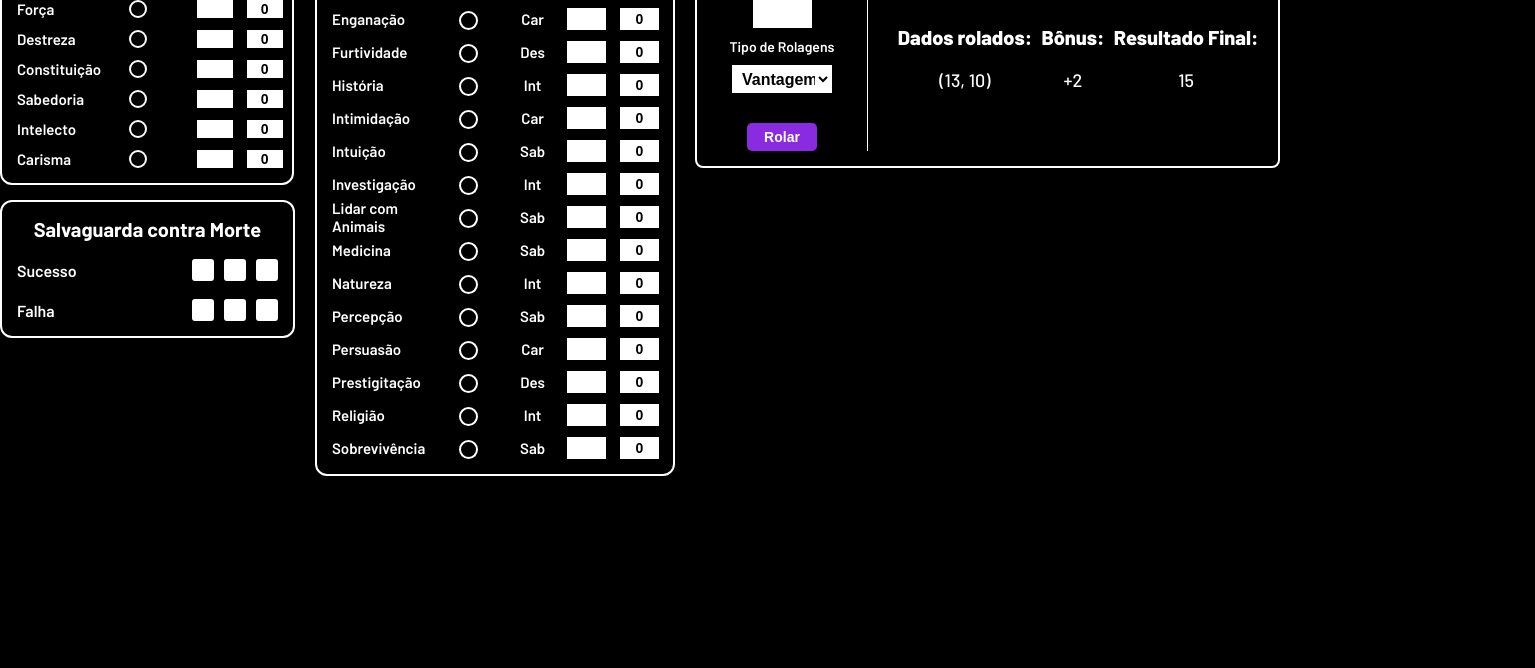
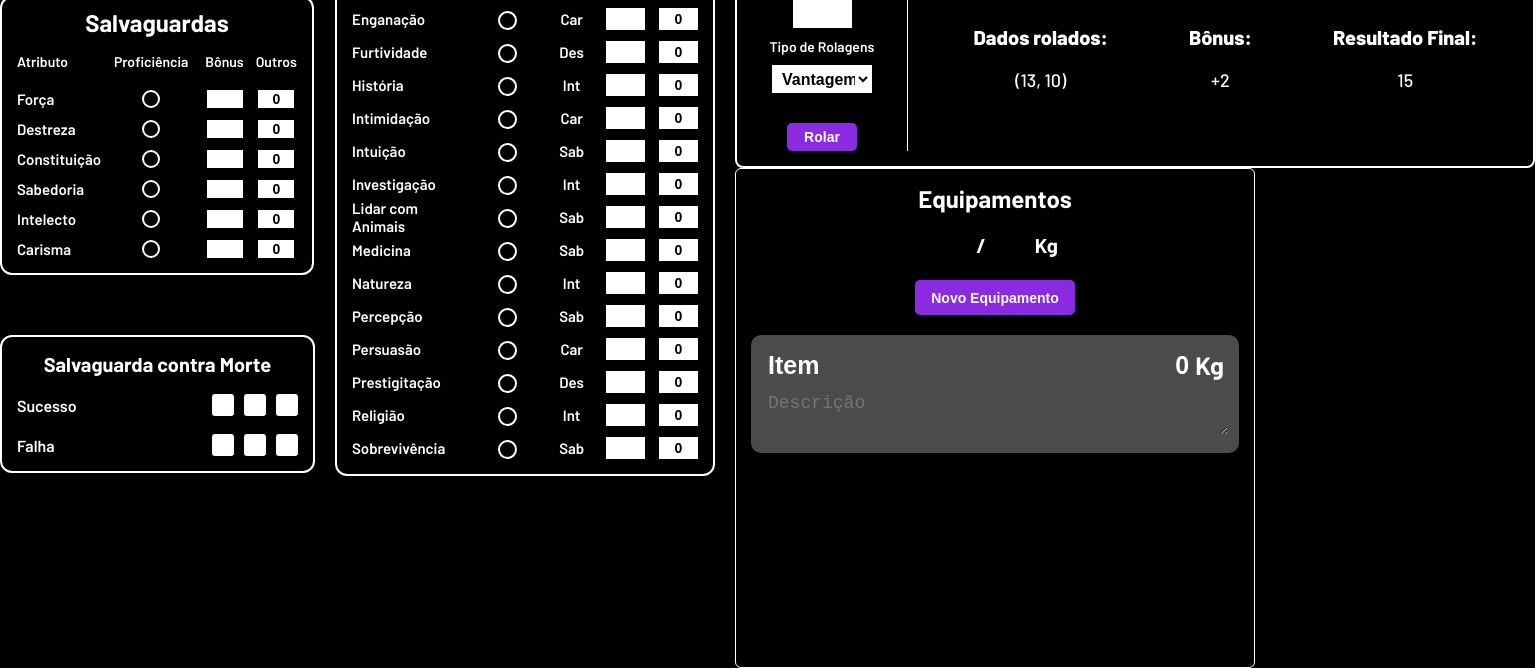
Before and after one commit to MuriloLeon/dragons_sheet, a website: page public/ficha_personagem.html in a window 1280 px wide. Shown: the part 713-1381 px from the top of the page, 1535 px wide, since content can reach past the window. Before the commit the page ends 1189 px from the top, so only its background shows below. Drawn offline with Linux system fonts and the light colour scheme; a web font is replaced by a local one.

Commit message:
Primeiras mudanças no Back-End

```diff
--- a/app.js
+++ b/app.js
@@ -15,6 +15,7 @@ var HOST_APP = process.env.APP_HOST;
 
 var app = express();
 
+var fihcaRouter = require("./src/routes/ficha")
 var indexRouter = require("./src/routes/index");
 var usuarioRouter = require("./src/routes/usuarios");
 var avisosRouter = require("./src/routes/avisos");
@@ -29,6 +30,7 @@ app.use(express.static(path.join(__dirname, "public")));
 app.use(cors());
 
 app.use("/", indexRouter);
+app.use("/ficha", fihcaRouter);
 app.use("/usuarios", usuarioRouter);
 app.use("/avisos", avisosRouter);
 app.use("/medidas", medidasRouter);
--- a/public/css/ficha.css
+++ b/public/css/ficha.css
@@ -359,14 +359,14 @@
 .canto-esquerdo{
   display: flex;
   flex-direction: column;
-  gap: 15px;
+  gap: 60px;
 }
 
 .bonusProficiencia,
 .percepcaoPassiva{
   border: 2px solid #fff;
   border-radius: 10px;
-  width: 290px;
+  width: 310px;
   height: 45px;
   display: flex;
   align-items: center;
@@ -415,7 +415,7 @@
 /* ========================= */
 
 .salvaguardas{
-  width: 260px;
+  width: 280px;
 
   border: 2px solid white;
   border-radius: 12px;
@@ -458,8 +458,12 @@
   gap: 12px;
 }
 
+.colunaAtributos{
+  gap: 12px;
+}
+
 .colunaProficiencia{
-    margin-right: 20px;
+    margin-right: 15px;
 }
 
 .colunaBonus {
@@ -483,7 +487,7 @@
 /* TITULOS */
 
 .tituloColuna{
-  font-size: 11px ;
+  font-size: 8px ;
   font-weight: 700 ;
   font-size: 14px;
   font-weight: 600;
@@ -548,7 +552,7 @@
 /* ========================= */
 
 .salvaguardasMorte{
-  width: 295px;
+  width: 315px;
   min-height: 120px;
 
   border: 2px solid white;
@@ -621,7 +625,7 @@
 }
 
 .pericias{
-  width: 360px;
+  width: 380px;
   min-height: 640px;
 
   border: 2px solid white;
@@ -929,4 +933,190 @@
   font-weight: 800;
 }
 
-/* LEGENDAS */
+.containerEquipamentos{
+  width: 520px;
+  min-height: 500px;
+
+  border: 1px solid white;
+  border-radius: 6px;
+
+  padding: 15px;
+
+  box-sizing: border-box;
+
+  display: flex;
+  flex-direction: column;
+  align-items: center;
+
+  color: white;
+}
+
+/* TITULO */
+
+.containerEquipamentos h3{
+  margin: 0 0 15px 0;
+
+  font-size: 24px;
+  font-weight: 700;
+}
+
+/* ========================= */
+/* CARGA */
+/* ========================= */
+
+.carga_maxima{
+  display: flex;
+  flex-direction: row;
+  align-items: center;
+  gap: 5px;
+
+  margin-bottom: 18px;
+}
+
+.carga_maxima p{
+  margin: 0;
+
+  font-size: 20px;
+  font-weight: 700;
+}
+
+.carga_maxima input{
+  width: 35px;
+
+  border: 0;
+
+  background-color: transparent;
+
+  color: white;
+
+  text-align: center;
+
+  font-size: 28px;
+  font-weight: 700;
+}
+
+.carga_maxima input:focus{
+  outline: none;
+}
+
+/* ========================= */
+/* BOTAO */
+/* ========================= */
+
+.btnEquipamento{
+  width: 160px;
+  height: 35px;
+
+  margin-bottom: 20px;
+
+  border: 0;
+  border-radius: 5px;
+
+  background-color: #8a2be2;
+
+  color: white;
+
+  font-size: 14px;
+  font-weight: 700;
+
+  cursor: pointer;
+}
+
+/* ========================= */
+/* ITEM */
+/* ========================= */
+
+.item{
+  width: 100%;
+
+  background-color: #4b4b4b;
+
+  border-radius: 10px;
+
+  padding: 15px;
+
+  box-sizing: border-box;
+
+  margin-bottom: 12px;
+}
+
+/* HEADER ITEM */
+
+.headerItens{
+  display: flex;
+  flex-direction: row;
+  justify-content: space-between;
+  align-items: center;
+
+  margin-bottom: 10px;
+}
+
+.headerItens p {
+  margin: 0;
+  font-size: 25px;
+  font-weight: 700;
+}
+
+/* INPUT NOME */
+
+#ipt_nomeItem{
+  width: 250px;
+
+  border: 0;
+/*   border-bottom: 2px solid #fff; */
+
+  background-color: transparent;
+
+  color: white;
+
+  font-size: 25px;
+  font-weight: 700;
+}
+
+/* INPUT PESO */
+
+.peso{
+  display: flex;
+  flex-direction: row;
+  gap: 4px;
+}
+
+#ipt_pesoItem{
+  width: 60px;
+
+  border: 0;
+/*   border-bottom: 2px solid #fff; */
+
+  background-color: transparent;
+
+  color: white;
+
+  text-align: right;
+
+  font-size: 25px;
+  font-weight: 700;
+}
+
+/* DESCRICAO */
+
+#ipt_descricaoItem{
+  min-width: 100%;
+  max-width: 100%;
+  border: 0;
+
+  background-color: transparent;
+
+  color: white;
+
+
+  font-size: 18px;
+  font-weight: 500;
+}
+
+/* FOCUS */
+
+#ipt_nomeItem:focus,
+#ipt_pesoItem:focus,
+#ipt_descricaoItem:focus{
+  outline: none;
+}
--- a/public/ficha_personagem.html
+++ b/public/ficha_personagem.html
@@ -359,6 +359,8 @@
         <input type="text" value="0">
       </div>
     </div>
+
+  <div>
     <div class="rolagens">
       <h3>Rolagens de Dados</h3>
       <div class="selecao">
@@ -402,6 +404,31 @@
         </div>
       </div>
       </div>
+
+      <div class="containerEquipamentos">
+        <h3>Equipamentos</h3>
+        <div class="carga_maxima">
+          <input type="text" id="ipt_pesoAtual">
+          <p>/</p>
+          <input type="text" id="ipt_pesoMaximo">
+          <p>Kg</p>
+        </div>
+        <button class="btnEquipamento">Novo Equipamento</button>
+        <div class="item">
+          <div class="headerItens">
+            <input type="text" id="ipt_nomeItem" value="Item" placeholder="Item">
+            <div class="peso">
+            <input type="text" id="ipt_pesoItem" value="0" placeholder="Peso">
+            <p>Kg</p>
+            </div>
+          </div>
+          <textarea type="text" id="ipt_descricaoItem" placeholder="Descrição"></textarea>
+        </div>
+      </div>
+
+
+
+  </div>
     </div>
 </body>
 </html>
```
Also changed, not shown: public/login.html (+1 -1 lines), src/controllers/fichaController.js (added, +34 -0 lines), src/models/fichaModel.js (+58 -16 lines), src/routes/ficha.js (added, +14 -0 lines).
